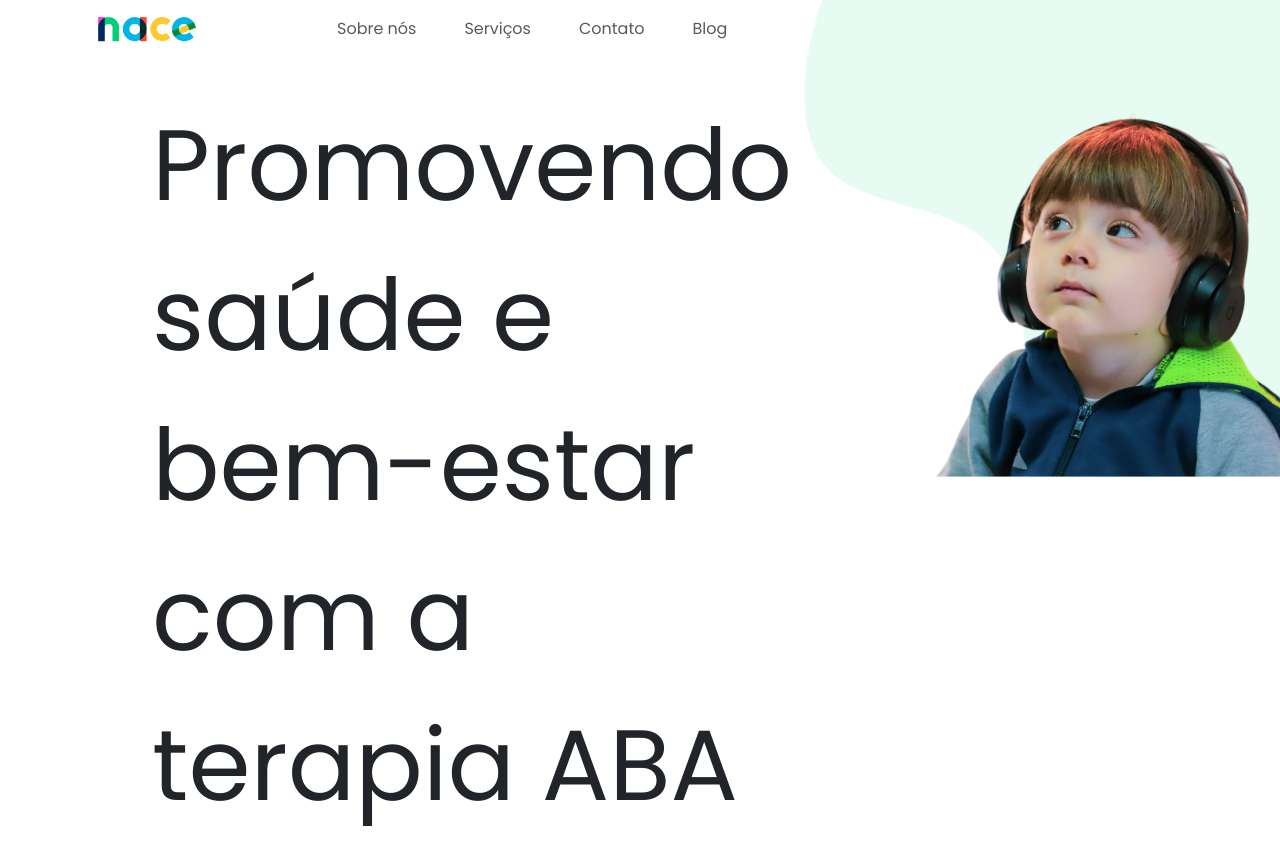
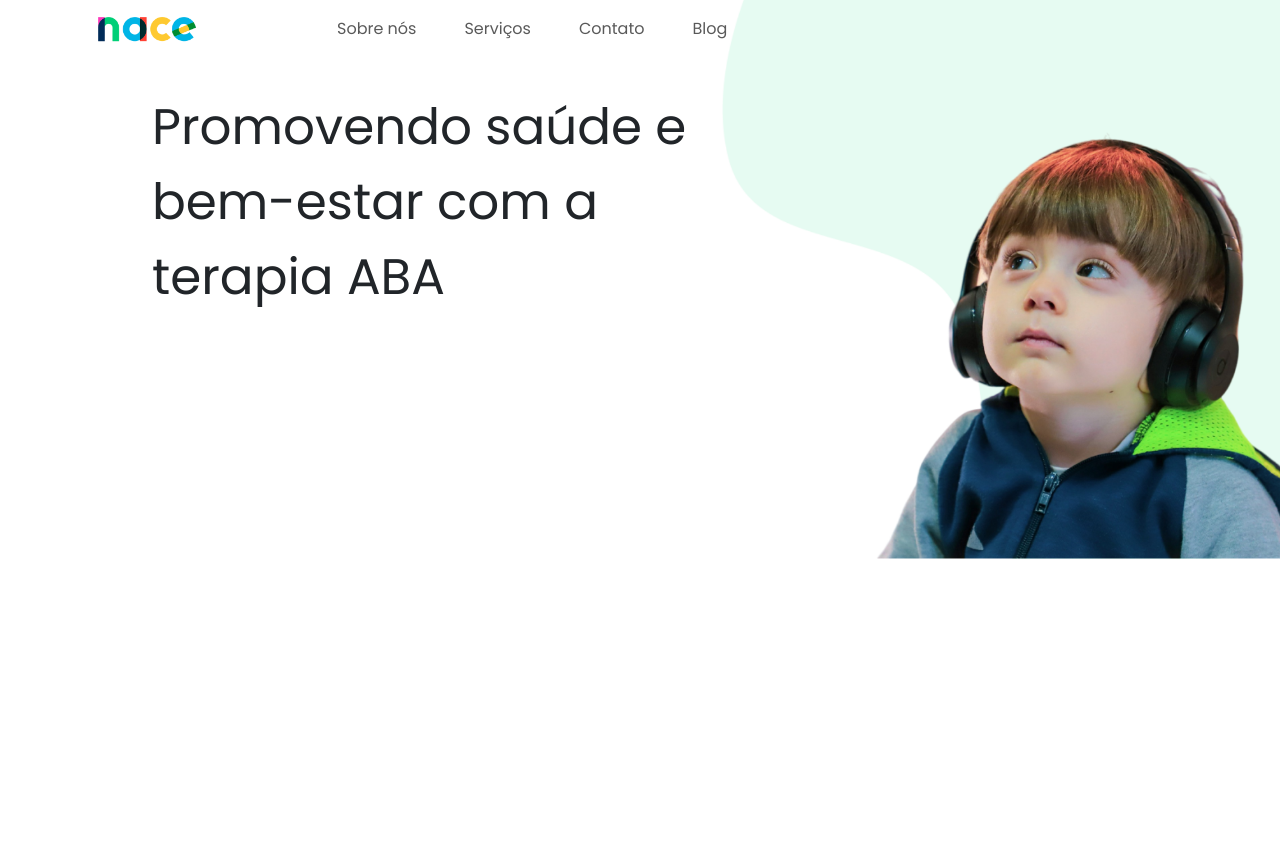
Before and after one commit to alankorn/nace, a plain HTML site: page index.html in a window 1280 px wide. After the commit the page ends 800 px from the top, so only its background shows below. Drawn offline with nearby package versions, Linux system fonts and the light colour scheme.

Commit message:
add transicao no header

```diff
--- a/style.css
+++ b/style.css
@@ -28,6 +28,7 @@ body{
     opacity: 10;
     z-index: 999;
     width: 100%;
+    transition: 1s;
 
 }
 .navbar.ativo{
@@ -48,5 +49,5 @@ body{
 }
 
 #textoABA{
-    font-size: 100px;
+    font-size: 50px;
 }
```
